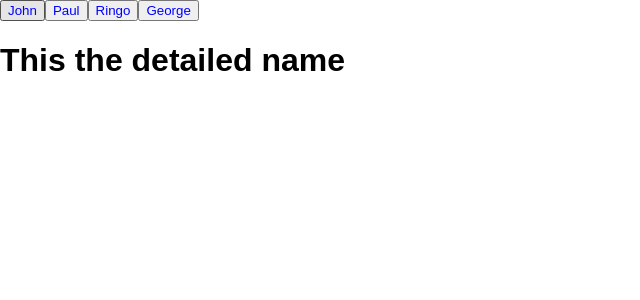
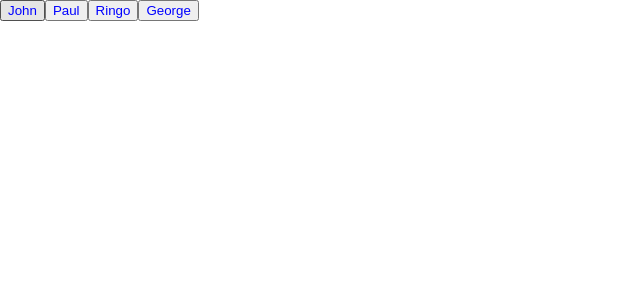
Before and after one commit to LeonelAV/IntroductionToReact, a React (Create React App) app in the folder liftingstateup/: page / in a window 1280 px wide. Shown: the top 300 px of the page, without its empty margins (0-640 px from the left). Built offline with nearby package versions, Linux system fonts and the light colour scheme.

Commit message:
update clickHandler and Details component

```diff
--- a/liftingstateup/src/components/App.js
+++ b/liftingstateup/src/components/App.js
@@ -9,10 +9,10 @@ class App extends React.Component {
     this. clickHandler = this.clickHandler.bind(this)
   }
 
-  clickHandler(id){
+  clickHandler(id,details){
     var arr = [0,0,0,0]
     arr[id] = 1
-    this.setState({activeArray: arr})
+    this.setState({activeArray: arr, details:details})
   }
 
   render(){
@@ -22,7 +22,7 @@ class App extends React.Component {
         <Buttons id={1} active={this.state.activeArray[1]} clickHandler={this.clickHandler} name="Paul"/>
         <Buttons id={2} active={this.state.activeArray[2]} clickHandler={this.clickHandler} name="Ringo" />
         <Buttons id={3} active={this.state.activeArray[3]} clickHandler={this.clickHandler} name="George" />
-        <Details />
+        <Details details={this.state.details} />
       </div>
     )
   }
--- a/liftingstateup/src/components/Details.js
+++ b/liftingstateup/src/components/Details.js
@@ -4,7 +4,7 @@ import '../App.css';
 
 class Details extends React.Component {
   render(){
-    return <h1>This the detailed name</h1>
+    return <h1>{this.props.details}</h1>
   }
 }
 
```
